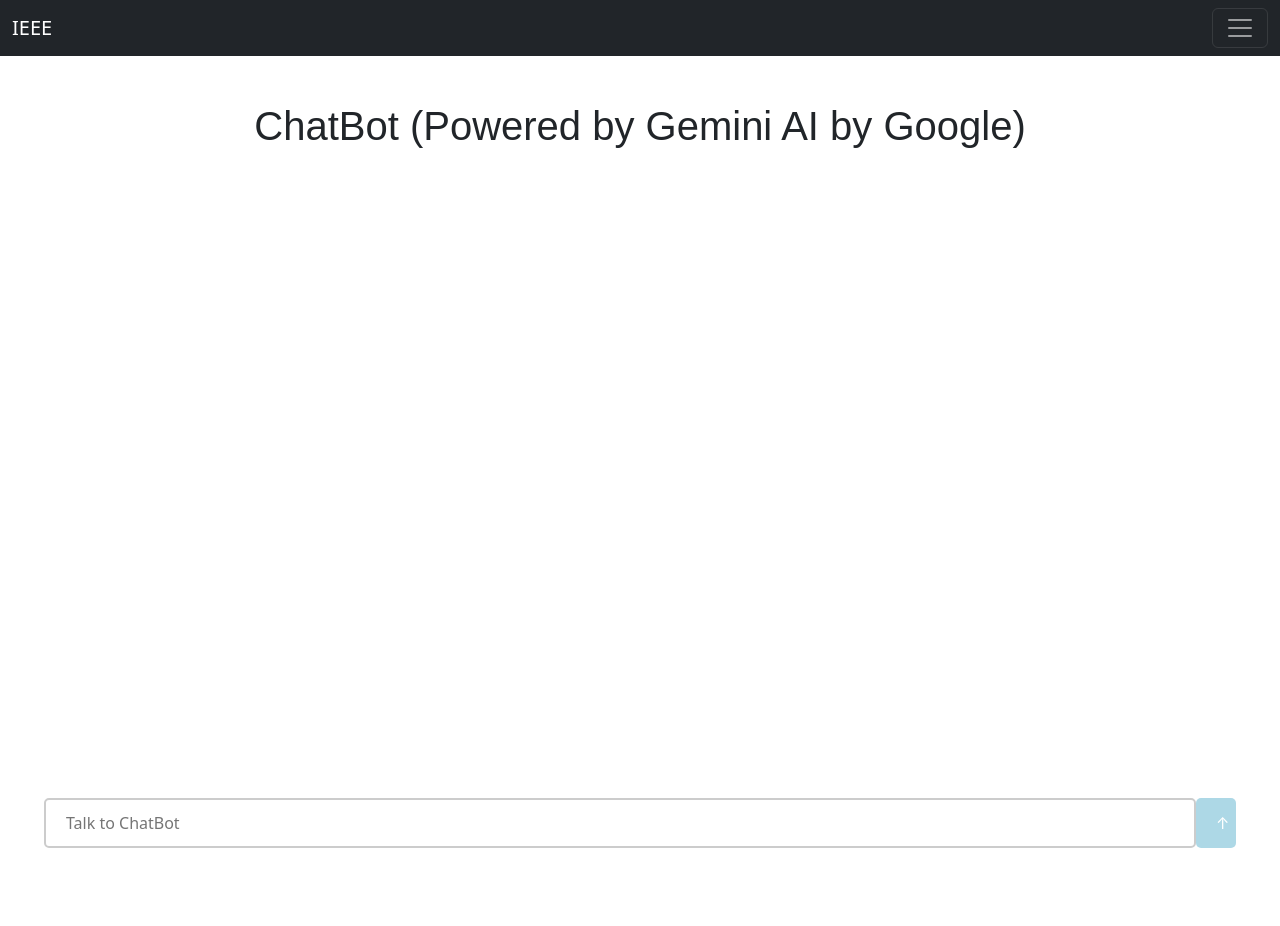
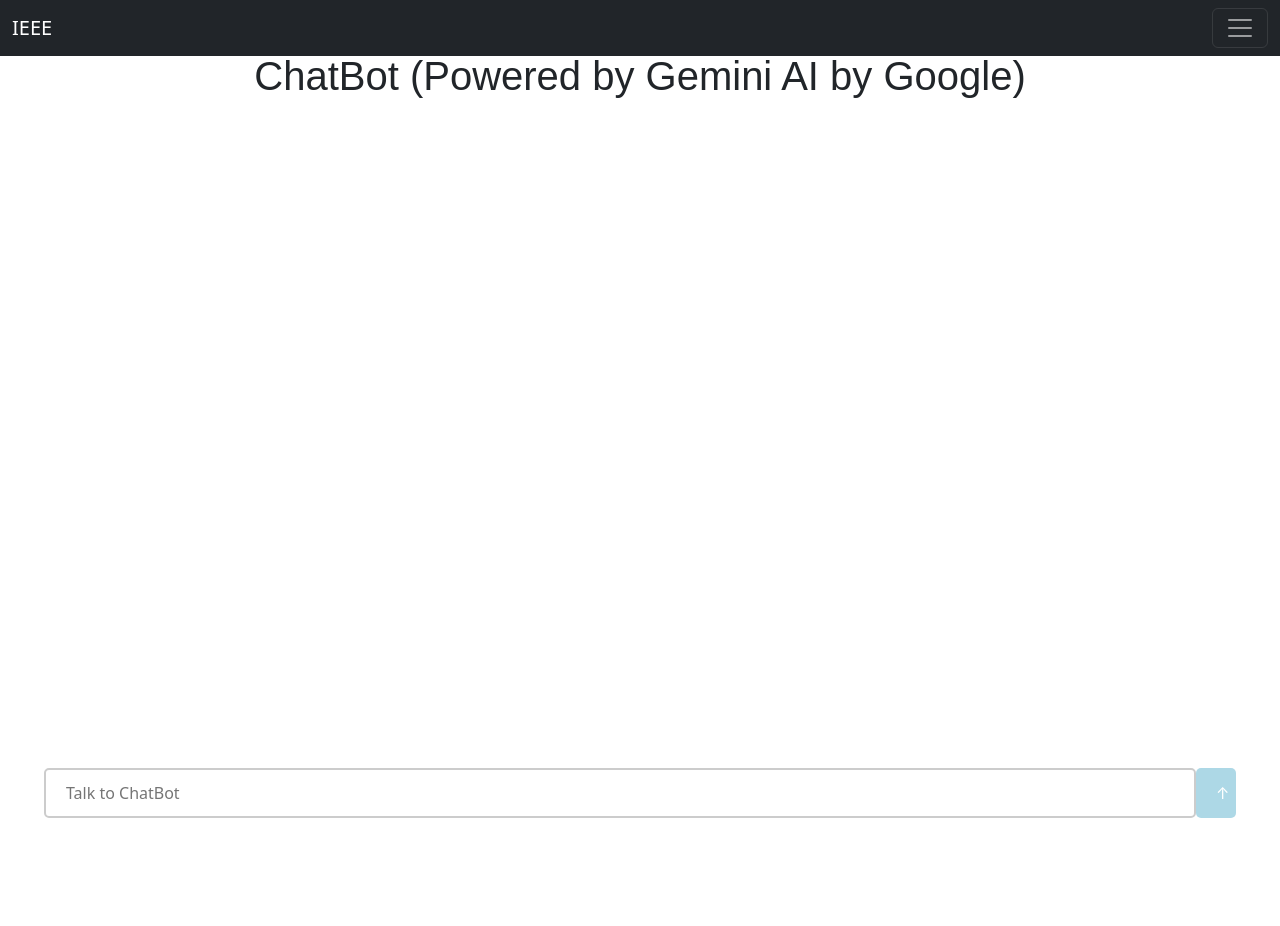
Before and after one commit to pedropa140/RutgersIEEE2024, a Python web app: template flask/templates/chatbot.html in a window 1280 px wide. After the commit the page ends 818 px from the top, so only its background shows below. Run offline with Jinja, Linux system fonts and the light colour scheme; the template is opened without the code that fills it, so the values that code supplies are empty.

Commit message:
updated chatbot.py

```diff
--- a/flask/static/chatbot.css
+++ b/flask/static/chatbot.css
@@ -1,7 +1,7 @@
 body {
     height: 100vh;
     /* background-color: red; */
-    /* overflow: hidden; */
+    overflow: hidden;
 }
 body::-webkit-scrollbar {
     visibility: hidden;
@@ -24,7 +24,7 @@ h1 {
     height: 100%;
     padding-left: 40px;
     padding-right: 40px;
-    padding-top: 15px;
+    /* padding-top: 15px; */
     background-color: transparent;
 }
 #chatbot_area_textbox {
@@ -84,7 +84,7 @@ input[type="text"]:valid + button[type="submit"] {
     background-color: #5fc9f8;
     border-radius: 5px;
     color: white;
-    /* font-size: 12px; */
+    font-size: 12px;
 }
 #botInput {
     width: 65%;
@@ -99,5 +99,5 @@ input[type="text"]:valid + button[type="submit"] {
     background-color: #8e8e93;
     border-radius: 5px;
     color: white;
-    /* font-size: 12px; */
+    font-size: 12px;
 }
--- a/flask/templates/chatbot.html
+++ b/flask/templates/chatbot.html
@@ -40,7 +40,7 @@
     <header>
         {%include 'navbar.html' %}
     </header>
-    <h1 style="padding-top: 70px;">ChatBot (Powered by Gemini AI by Google)</h1>
+    <h1 style="padding: 20px;">ChatBot (Powered by Gemini AI by Google)</h1>
     <div id="chatbot_area">
         <div id="chatbot_area_chat">
             <div id="chatbot_area_chat_container">
@@ -51,7 +51,7 @@
                 <div id="botInput">
                     {% autoescape off %}
                     <p>
-                        {{ question_response[1].replace('\n', '<br>') }}
+                        {{ question_response[1] }}
                     </p>
                     {% endautoescape %}
                 </div>
```
Also changed, not shown: flask/app.py (+13 -2 lines).
